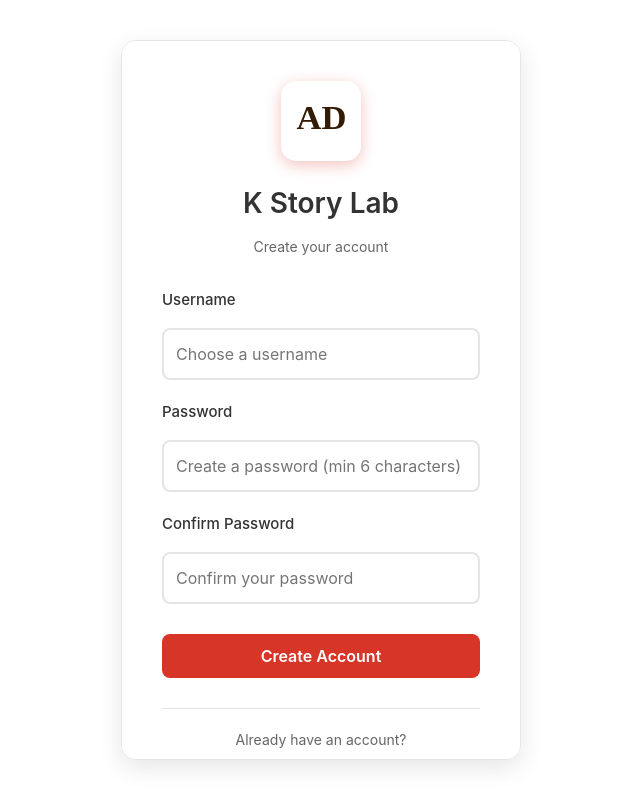
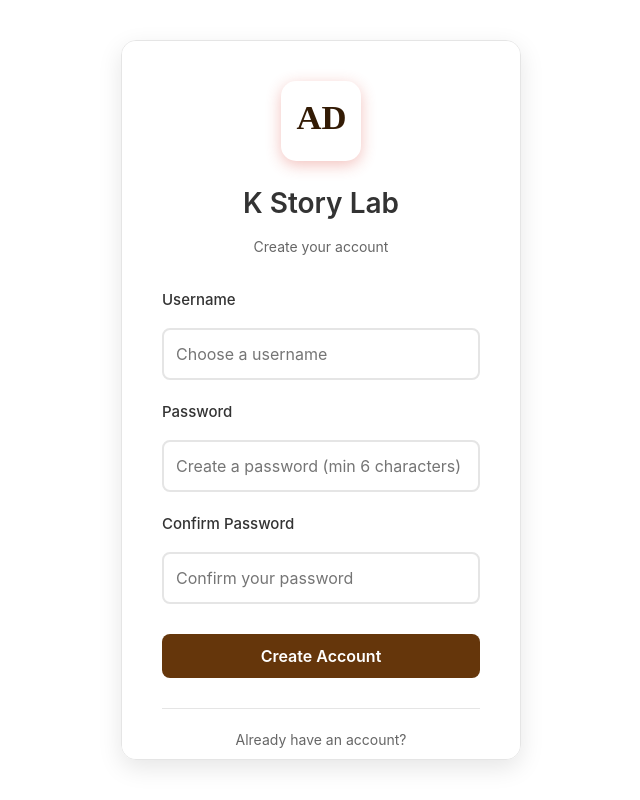
Before and after one commit to Calvin-222/MotionExpertFrontEnd, a Vue app: page /register in a window 1280 px wide. Shown: the whole page, without its empty margins (319-959 px from the left). Built offline with nearby package versions, Linux system fonts and the light colour scheme.

Commit message:
finial change should be, a bit css change and logo

```diff
--- a/src/assets/Register.css
+++ b/src/assets/Register.css
@@ -116,7 +116,7 @@
 
 .form-group input:focus {
   outline: none;
-  border-color: #d73527;
+  border-color: #331b05;
   box-shadow: 0 0 0 3px rgba(215, 53, 39, 0.1);
 }
 
@@ -128,7 +128,7 @@
 .register-btn {
   width: 100%;
   padding: 12px;
-  background: #d73527;
+  background: #65360b;
   color: white;
   border: none;
   border-radius: 8px;
@@ -141,7 +141,7 @@
 }
 
 .register-btn:hover:not(:disabled) {
-  background: #c42d20;
+  background: #231304;
   transform: translateY(-2px);
   box-shadow: 0 5px 15px rgba(215, 53, 39, 0.4);
 }
@@ -192,7 +192,7 @@
 }
 
 .login-link a {
-  color: #d73527;
+  color: #65360b;
   text-decoration: none;
   font-weight: 500 !important;
   font-size: 16px;
```
Also changed, not shown: 1 other file (tests, documents, lock files or other folders).
